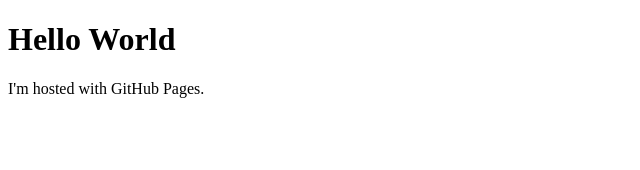
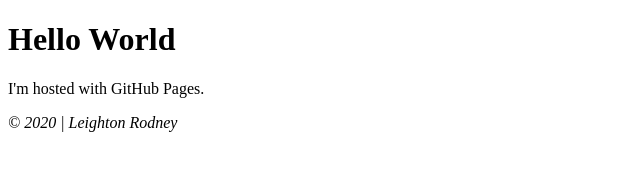
Before and after one commit to leightonrodney/leightonrodney.github.io, a plain HTML site: page index.html in a window 1280 px wide. Shown: the whole page, without its empty margins (0-640 px from the left). Drawn offline with Linux system fonts and the light colour scheme.

Commit message:
Updated index.html
Added copyright to footer.

```diff
--- a/index.html
+++ b/index.html
@@ -3,5 +3,7 @@
 <body>
 <h1>Hello World</h1>
 <p>I'm hosted with GitHub Pages.</p>
+
+<em>&copy; 2020 | Leighton Rodney</em>
 </body>
 </html>
```
